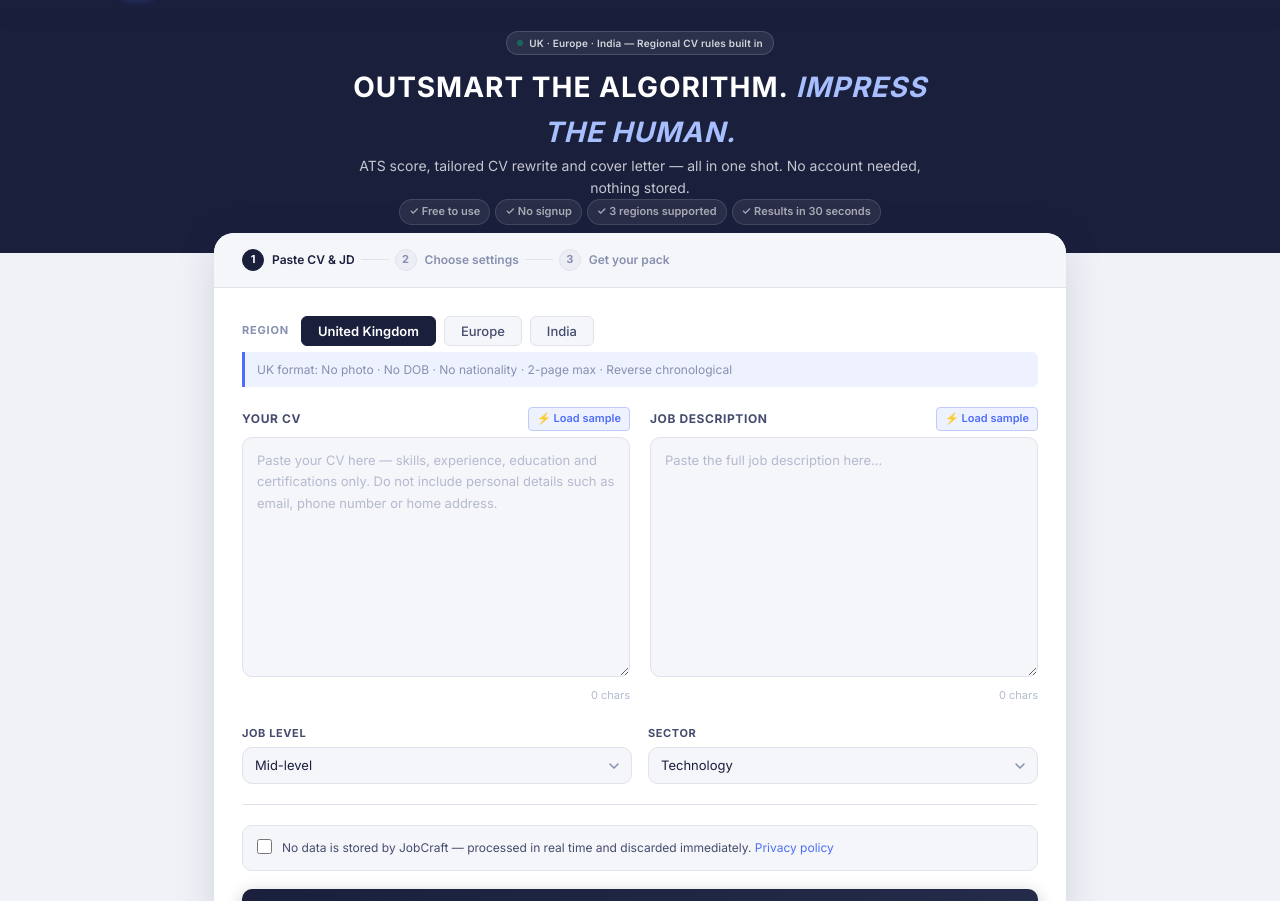
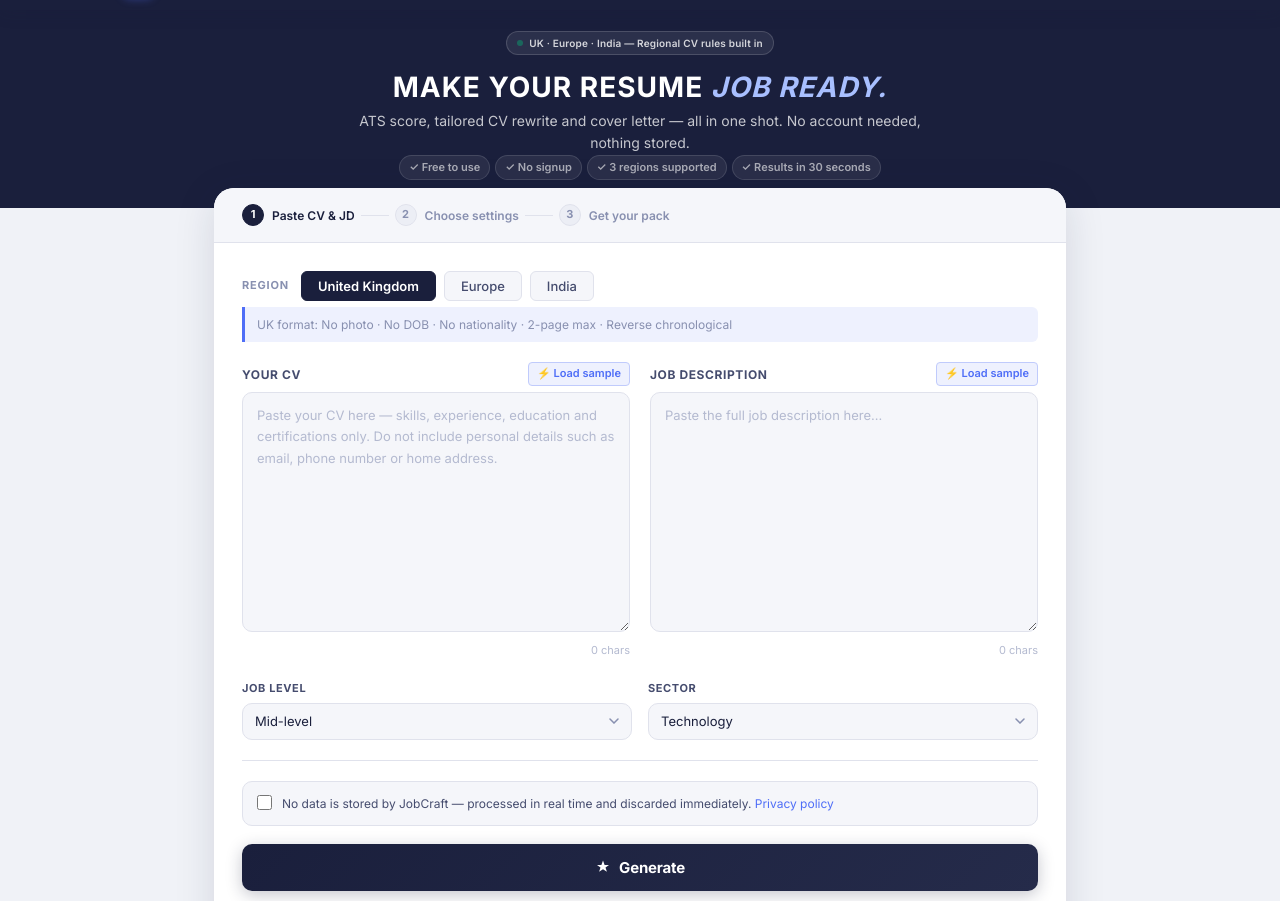
Before and after one commit to anandchelladurai/Jobcraft, a website: page public/index.html in a window 1280 px wide. Shown: the part 48-949 px from the top of the page. Drawn offline with Linux system fonts and the light colour scheme.

Commit message:
Update headline and shorten generate button

```diff
--- a/public/index.html
+++ b/public/index.html
@@ -794,7 +794,7 @@ footer {
       <div class="hero-badge-dot"></div>
       UK · Europe · India — Regional CV rules built in
     </div>
-    <h1 style="color:#ffffff;-webkit-text-fill-color:#ffffff;text-transform:uppercase;letter-spacing:1px;">OUTSMART THE ALGORITHM. <span style="color:#a8bfff;-webkit-text-fill-color:#a8bfff;font-style:italic;">IMPRESS THE HUMAN.</span></h1>
+    <h1 style="color:#ffffff;-webkit-text-fill-color:#ffffff;text-transform:uppercase;letter-spacing:1px;">Make Your Resume <span style="color:#a8bfff;-webkit-text-fill-color:#a8bfff;font-style:italic;">Job Ready.</span></h1>
     <p style="color:rgba(255,255,255,0.75);-webkit-text-fill-color:rgba(255,255,255,0.75);">ATS score, tailored CV rewrite and cover letter — all in one shot. No account needed, nothing stored.</p>
     <div class="hero-pills">
       <div class="hero-pill">✓ Free to use</div>
@@ -916,7 +916,7 @@ footer {
       <!-- Generate -->
       <button class="btn-generate" id="generateBtn" onclick="generate()">
         <svg width="16" height="16" viewBox="0 0 16 16" fill="none"><path d="M8 1.5l1.6 4.4H14l-3.5 2.6 1.4 4.3L8 10.2l-3.9 2.6 1.4-4.3L2 5.9h4.4L8 1.5z" fill="currentColor"/></svg>
-        Generate My Application Pack
+        Generate
       </button>
 
       <!-- Loading -->
@@ -1454,7 +1454,7 @@ CRITICAL FORMATTING RULES — you must follow these exactly:
     setStep('step1',''); setStep('step2',''); setStep('step3','');
   } finally {
     btn.disabled = false;
-    btn.innerHTML = '<svg width="16" height="16" viewBox="0 0 16 16" fill="none"><path d="M8 1.5l1.6 4.4H14l-3.5 2.6 1.4 4.3L8 10.2l-3.9 2.6 1.4-4.3L2 5.9h4.4L8 1.5z" fill="currentColor"/></svg> Generate My Application Pack';
+    btn.innerHTML = '<svg width="16" height="16" viewBox="0 0 16 16" fill="none"><path d="M8 1.5l1.6 4.4H14l-3.5 2.6 1.4 4.3L8 10.2l-3.9 2.6 1.4-4.3L2 5.9h4.4L8 1.5z" fill="currentColor"/></svg> Generate';
     document.getElementById('loadingBox').style.display = 'none';
   }
 }
```
